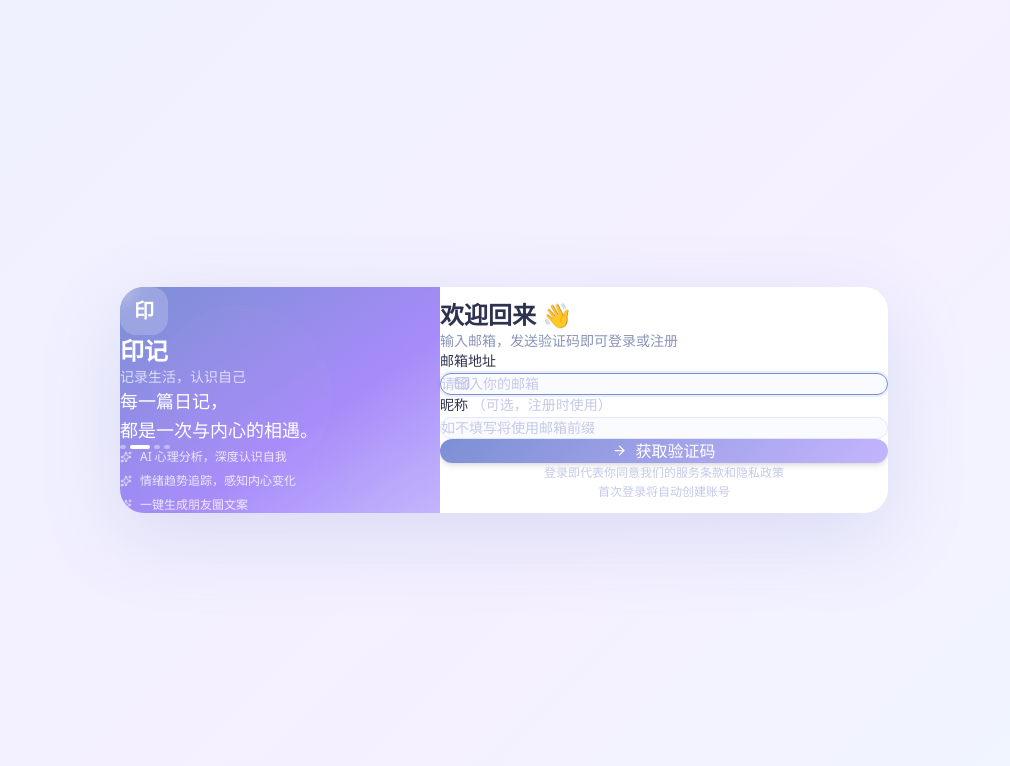
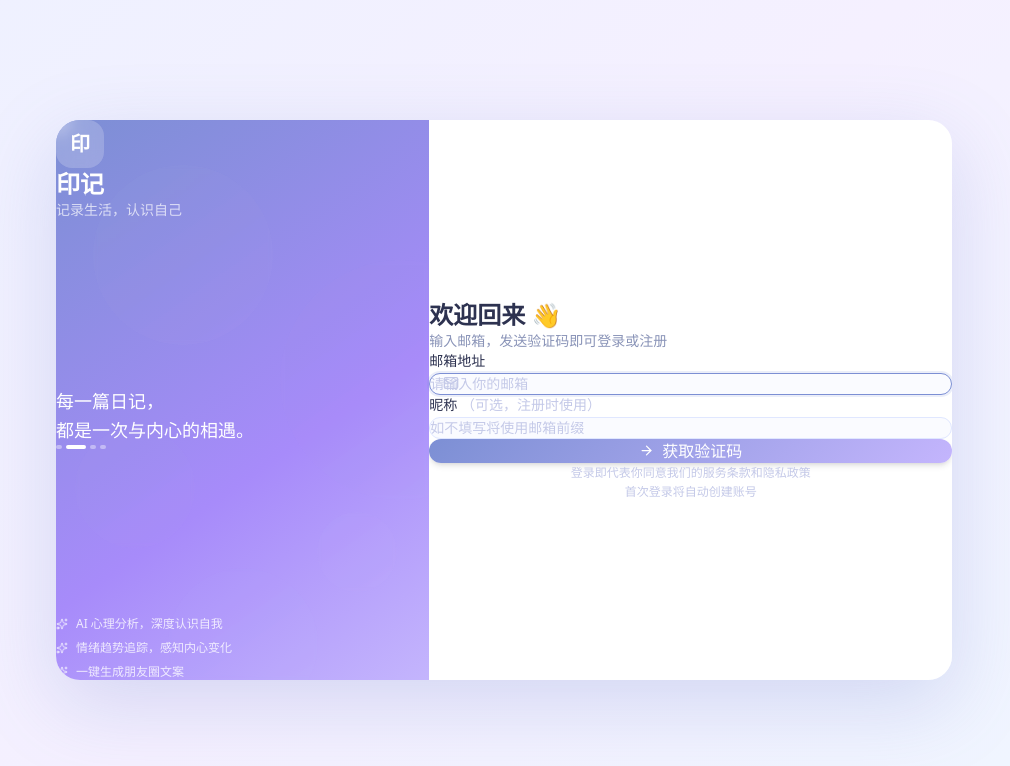
Before and after one commit to arvelvale/-, a React app in the folder frontend/: page /login in a window 1280 px wide. Shown: the top 766 px of the page, without its empty margins (136-1146 px from the left). Built offline with nearby package versions, Linux system fonts and the light colour scheme; the HTML template or start-up script is replaced by a standard one.

Commit message:
fix: 修复登录页未全屏+内容拥挤问题（html/body/#root height:100%，卡片加宽加高）

```diff
--- a/frontend/src/index.css
+++ b/frontend/src/index.css
@@ -17,16 +17,22 @@
   --shadow-card: 0 4px 24px rgba(100, 120, 200, 0.08);
 }
 
-* {
+*, *::before, *::after {
   box-sizing: border-box;
   margin: 0;
   padding: 0;
 }
 
+html, body, #root {
+  height: 100%;
+  width: 100%;
+}
+
 body {
   font-family: var(--font-family-sans);
   background: linear-gradient(135deg, #EEF1FF 0%, #F5F0FF 50%, #EFF6FF 100%);
-  min-height: 100vh;
+  background-attachment: fixed;
+  min-height: 100%;
   color: #2D3250;
   -webkit-font-smoothing: antialiased;
 }
--- a/frontend/src/pages/LoginPage.tsx
+++ b/frontend/src/pages/LoginPage.tsx
@@ -130,15 +130,13 @@ export default function LoginPage() {
     <>
       <Toast msg={toast.msg} type={toast.type} />
 
-      <div className="min-h-screen flex items-center justify-center p-4"
-        style={{ background: 'linear-gradient(135deg,#EEF1FF 0%,#F5F0FF 60%,#EFF6FF 100%)' }}>
+      <div className="min-h-full flex items-center justify-center p-6">
 
         {/* Card: left bg + right form */}
-        <div className="w-full max-w-3xl flex rounded-3xl overflow-hidden shadow-2xl"
-          style={{ boxShadow: '0 24px 80px rgba(100,120,200,0.18)' }}>
+        <div className="w-full max-w-4xl flex rounded-3xl overflow-hidden" style={{ minHeight: 560, boxShadow: '0 24px 80px rgba(100,120,200,0.22)' }}>
 
           {/* ── Left: Background Panel ── */}
-          <div className="hidden md:flex w-5/12 flex-col justify-between p-10 relative overflow-hidden flex-shrink-0"
+          <div className="hidden md:flex w-5/12 flex-col justify-between p-12 relative overflow-hidden flex-shrink-0"
             style={{ background: 'linear-gradient(145deg,#7C8FD4 0%,#A78BFA 60%,#C4B5FD 100%)' }}>
 
             {/* Decorative bubbles */}
@@ -191,7 +189,7 @@ export default function LoginPage() {
           </div>
 
           {/* ── Right: Form Panel ── */}
-          <div className="flex-1 bg-white flex flex-col justify-center p-8 md:p-12">
+          <div className="flex-1 bg-white flex flex-col justify-center px-12 py-10">
 
             {/* Mobile logo */}
             <div className="flex items-center gap-2 mb-8 md:hidden">
```
